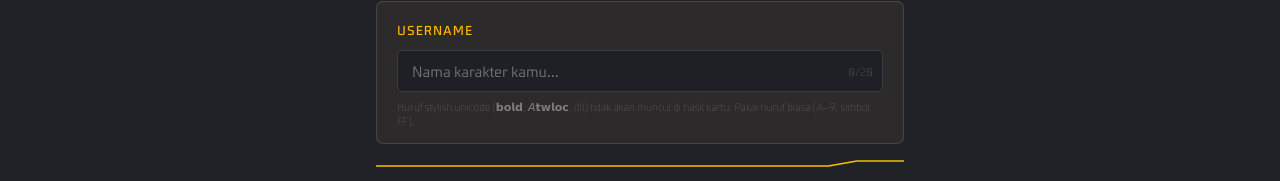
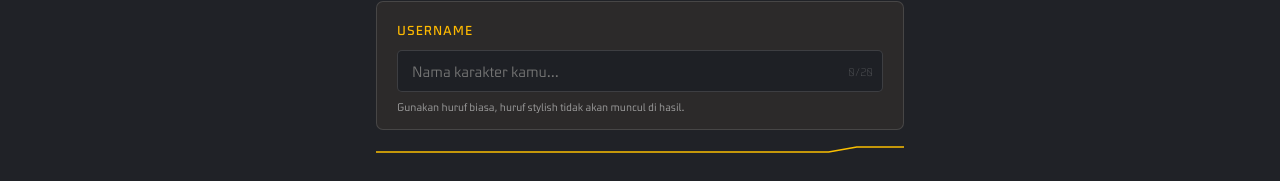
Before and after one commit to Daxzyy/fake-ff-gen, a Next.js app: page / in a window 1280 px wide. Shown: the part 120-301 px from the top of the page. Built offline with nearby package versions, Linux system fonts and the light colour scheme.

Commit message:
Update page.tsx

```diff
--- a/app/page.tsx
+++ b/app/page.tsx
@@ -187,8 +187,8 @@ export default function Page() {
               {username.length}/20
             </span>
           </div>
-          <p style={{ marginTop: 8, fontSize: 11, fontWeight: 300, color: 'var(--light-text)', opacity: 0.5 }}>
-            Huruf stylish unicode (𝗯𝗼𝗹𝗱, 𝘈𝘁𝘄𝗹𝗼𝗰, dll) tidak akan muncul di hasil kartu. Pakai huruf biasa (A–9, simbol FF).
+          <p style={{ marginTop: 8, fontSize: 11, fontWeight: 400, color: '#a0a0a0' }}>
+            Gunakan huruf biasa, huruf stylish tidak akan muncul di hasil.
           </p>
         </section>
 
```
